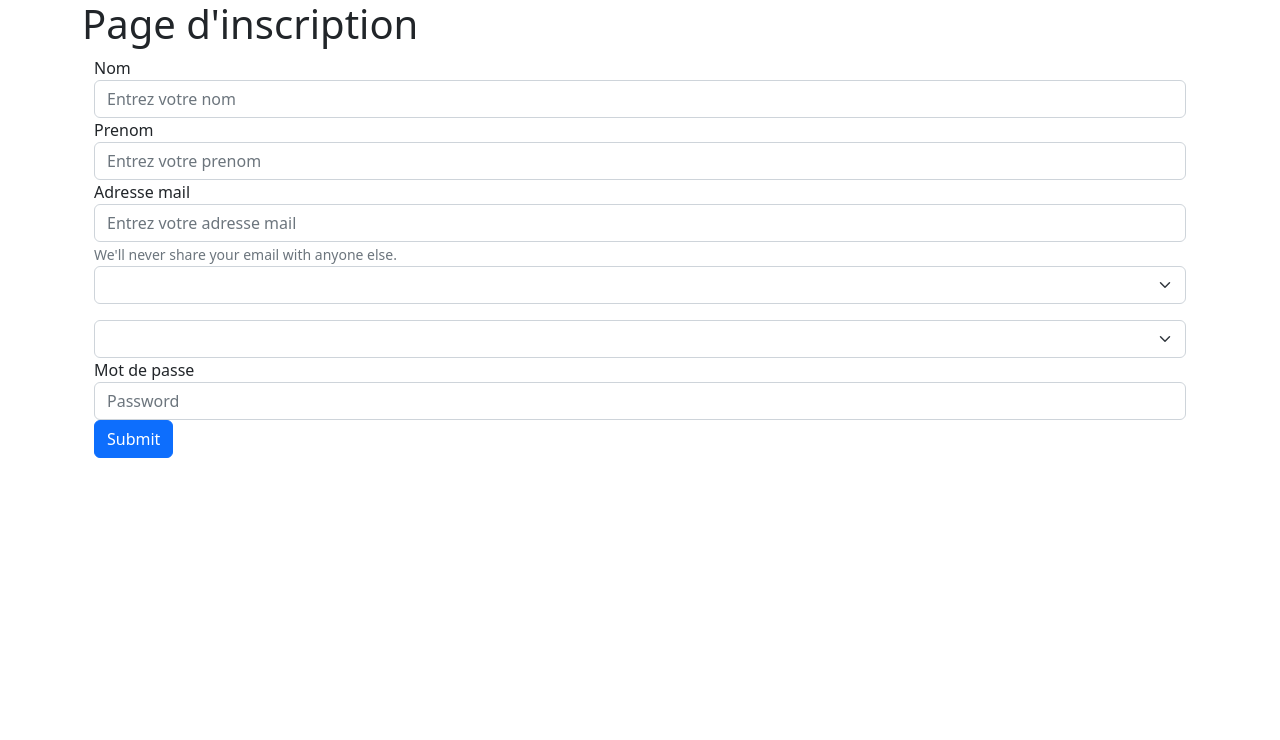
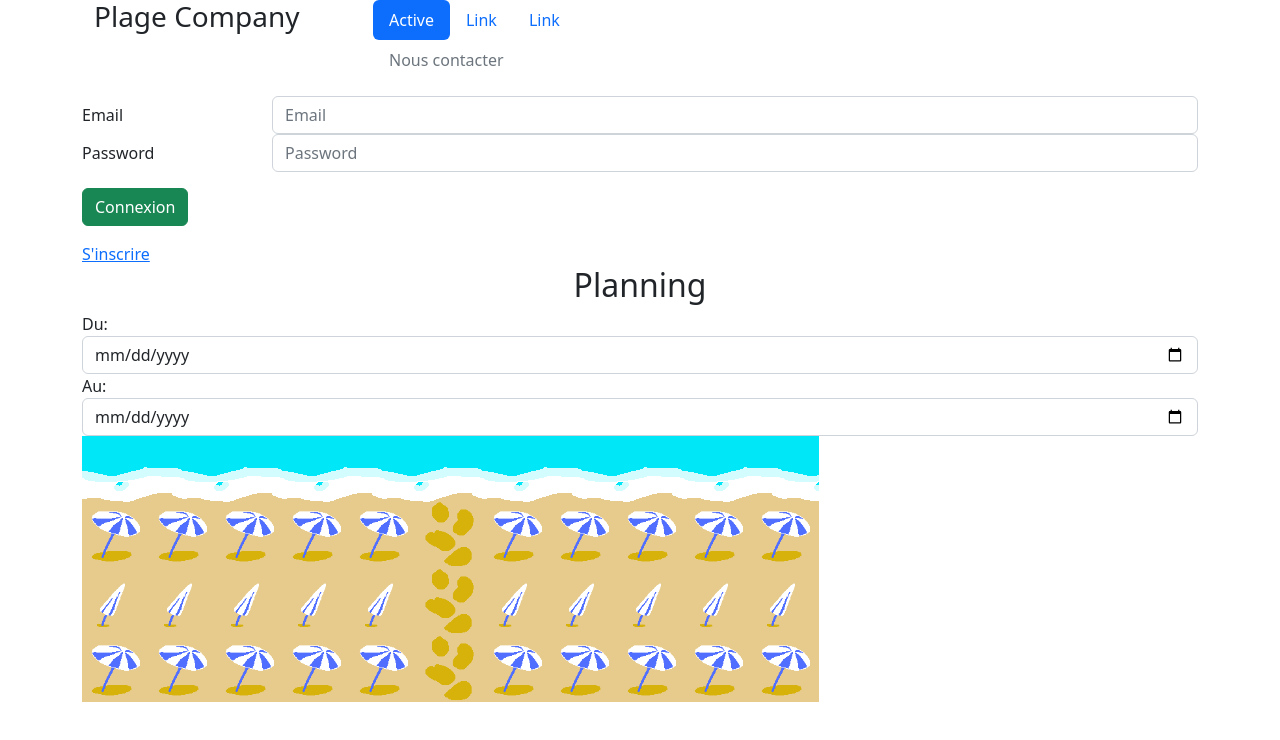
Before and after one commit to matkali/PlageFront, an Angular app in the folder plage/: page / in a window 1280 px wide. Shown: the top 740 px of the page. Built offline with nearby package versions, Linux system fonts and the light colour scheme.

Commit message:
modif emplacement composant

```diff
--- a/plage/src/app/accueil/accueil.component.html
+++ b/plage/src/app/accueil/accueil.component.html
@@ -20,3 +20,4 @@
     <button class="btn btn-success">Connexion</button><br><p></p>
     <a href="/inscription">S'inscrire</a>
 </form>
+<app-planning></app-planning>
--- a/plage/src/app/app.component.html
+++ b/plage/src/app/app.component.html
@@ -1,6 +1,7 @@
 
 <div class="container">
-  <!-- <app-navbar></app-navbar>
-  <app-accueil></app-accueil> -->
-  <app-inscription></app-inscription>
+  <app-navbar></app-navbar>
+  <app-accueil></app-accueil>
+  <!-- <app-inscription></app-inscription> -->
+  <!-- <app-planning></app-planning> -->
 </div>
```
